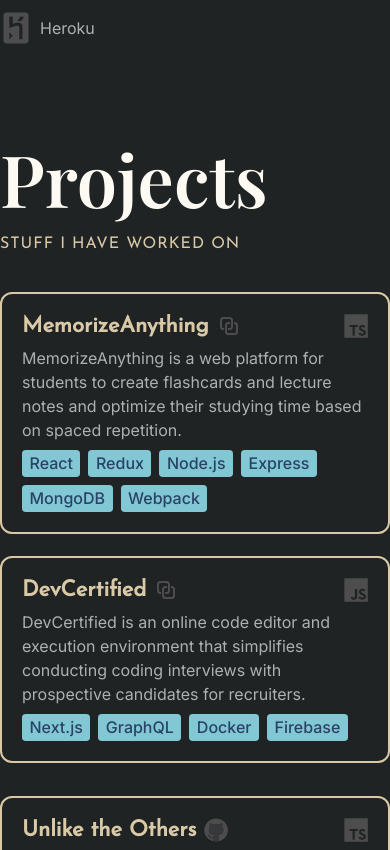
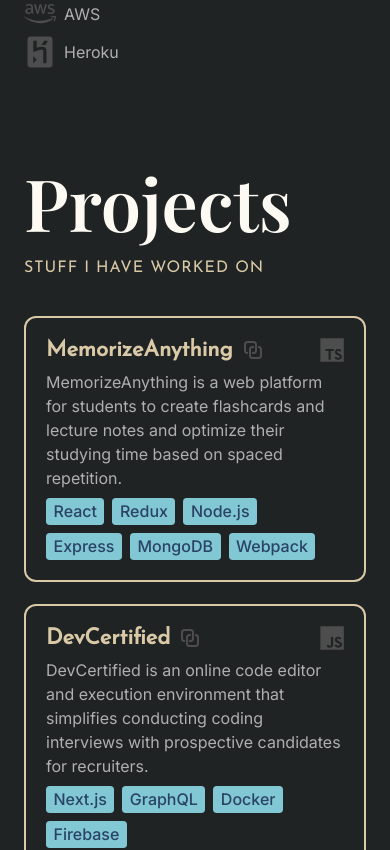
Before and after one commit to DanielHZhang/danielhzhang, a Next.js app: page / in a window 390 px wide. Shown: the part 2052-2902 px from the top of the page. Built offline with nearby package versions, Linux system fonts and the light colour scheme.

Commit message:
Fixed padding breakpoints on homepage

```diff
--- a/src/pages/index.tsx
+++ b/src/pages/index.tsx
@@ -13,7 +13,12 @@ export default function HomePage(): JSX.Element {
         <Hero onAnimationEnd={() => setFinished(true)} />
       </Flex>
       {finished && (
-        <Stack direction='column' spacing='8rem' px={[null, null, '8rem', '16rem']} mb='8rem'>
+        <Stack
+          direction='column'
+          spacing='8rem'
+          px={['1rem', '2.4rem', '4rem', '8rem', '16rem']}
+          mb='8rem'
+        >
           <Skills />
           <Projects />
         </Stack>
--- a/src/styles/theme.tsx
+++ b/src/styles/theme.tsx
@@ -3,9 +3,9 @@ import {createBreakpoints} from '@chakra-ui/theme-tools';
 
 const breakpoints = createBreakpoints({
   sm: '24em',
-  md: '48em',
-  lg: '62em',
-  xl: '80em',
+  md: '36em',
+  lg: '48em',
+  xl: '72em',
 });
 
 // --font-text: 'Inter';
```
